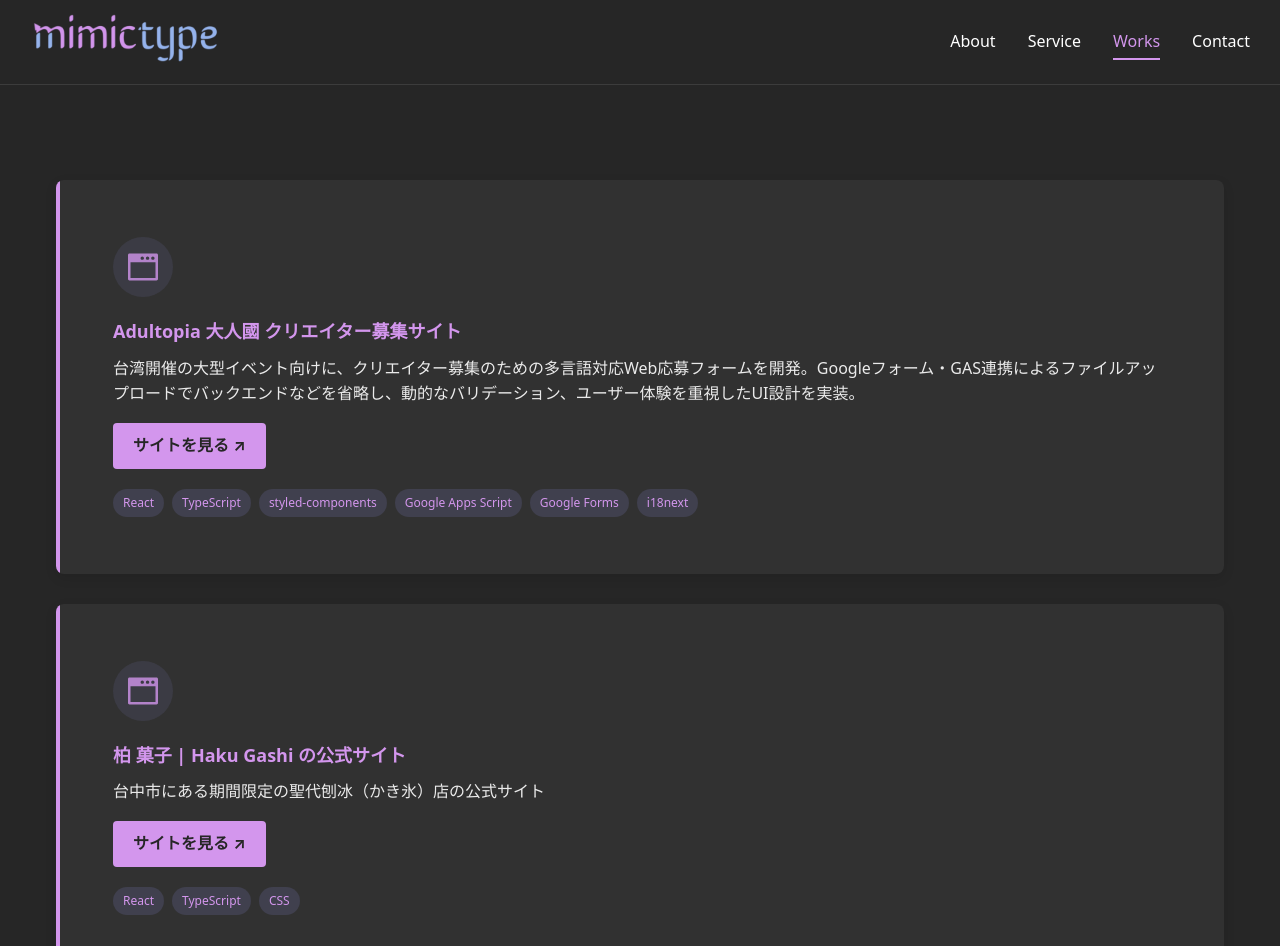
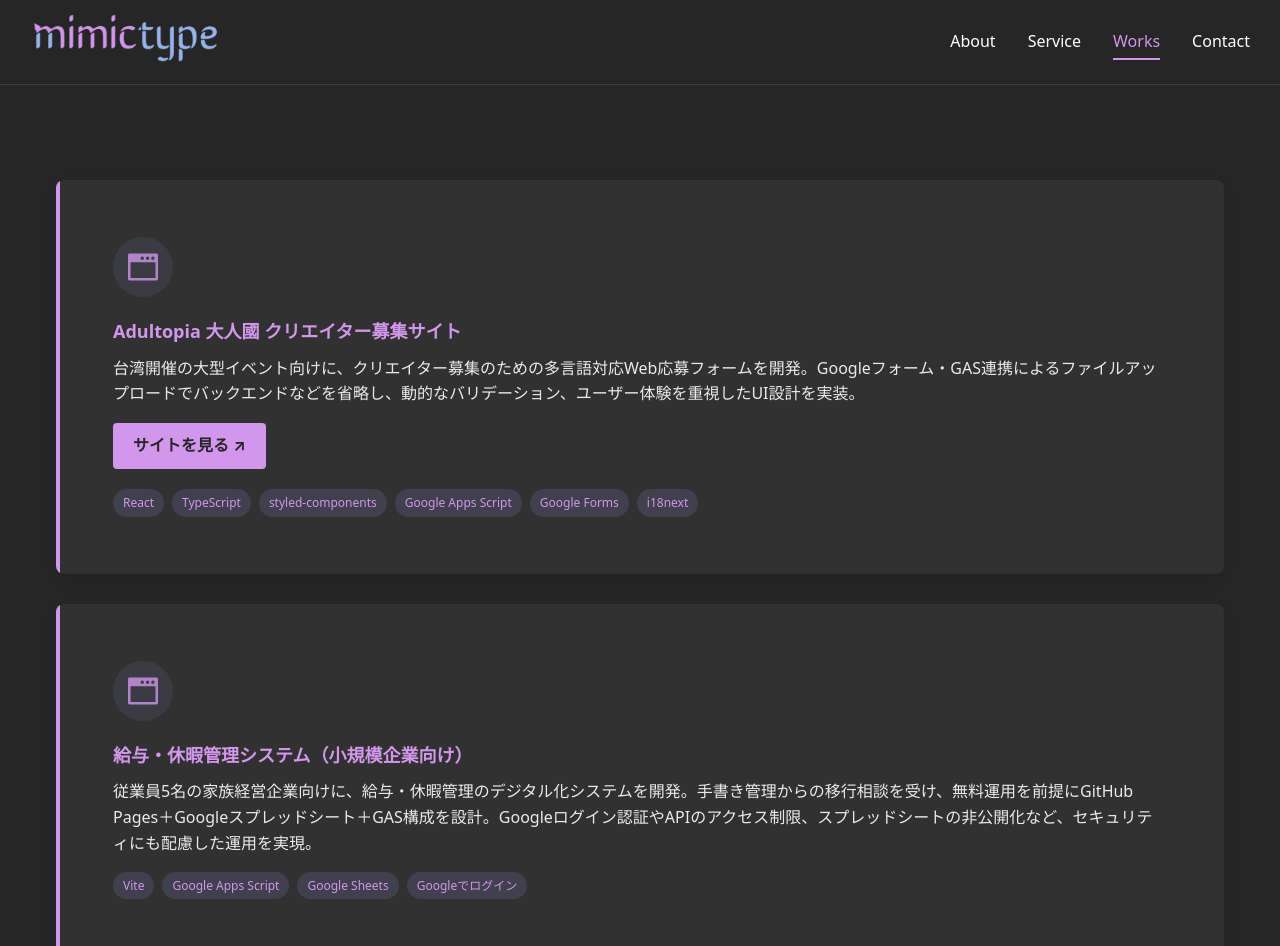
Before and after one commit to mimictype/mimictype.github.io, a React (Vite) app: page /works in a window 1280 px wide. Shown: the top 946 px of the page. Built offline with nearby package versions, Linux system fonts and the light colour scheme.

Commit message:
実績に原作追加

```diff
--- a/src/pages/WorksPage.jsx
+++ b/src/pages/WorksPage.jsx
@@ -47,6 +47,26 @@ function WorksPage() {
                       </div>
                     </div>
                   </Link>
+                </div>
+                {/* 給与・休暇管理システム（小規模企業向け） */}
+                <div className="achievement-item">
+                  <div className="achievement-link" style={{ cursor: 'default', textDecoration: 'none' }}>
+                    <div className="achievement-icon">
+                      <i className="achievement-icon-website"></i>
+                    </div>
+                    <div className="achievement-content">
+                      <h4 className="achievement-title">給与・休暇管理システム（小規模企業向け）</h4>
+                      <p className="achievement-description">
+                        従業員5名の家族経営企業向けに、給与・休暇管理のデジタル化システムを開発。手書き管理からの移行相談を受け、無料運用を前提にGitHub Pages＋Googleスプレッドシート＋GAS構成を設計。Googleログイン認証やAPIのアクセス制限、スプレッドシートの非公開化など、セキュリティにも配慮した運用を実現。
+                      </p>
+                      <div className="achievement-tech-container">
+                        <span className="tech-tag">Vite</span>
+                        <span className="tech-tag">Google Apps Script</span>
+                        <span className="tech-tag">Google Sheets</span>
+                        <span className="tech-tag">Googleでログイン</span>
+                      </div>
+                    </div>
+                  </div>
                 </div>
                 {/* 柏 菓子 | Haku Gashi の公式サイト */}
                 <div className="achievement-item">
```
